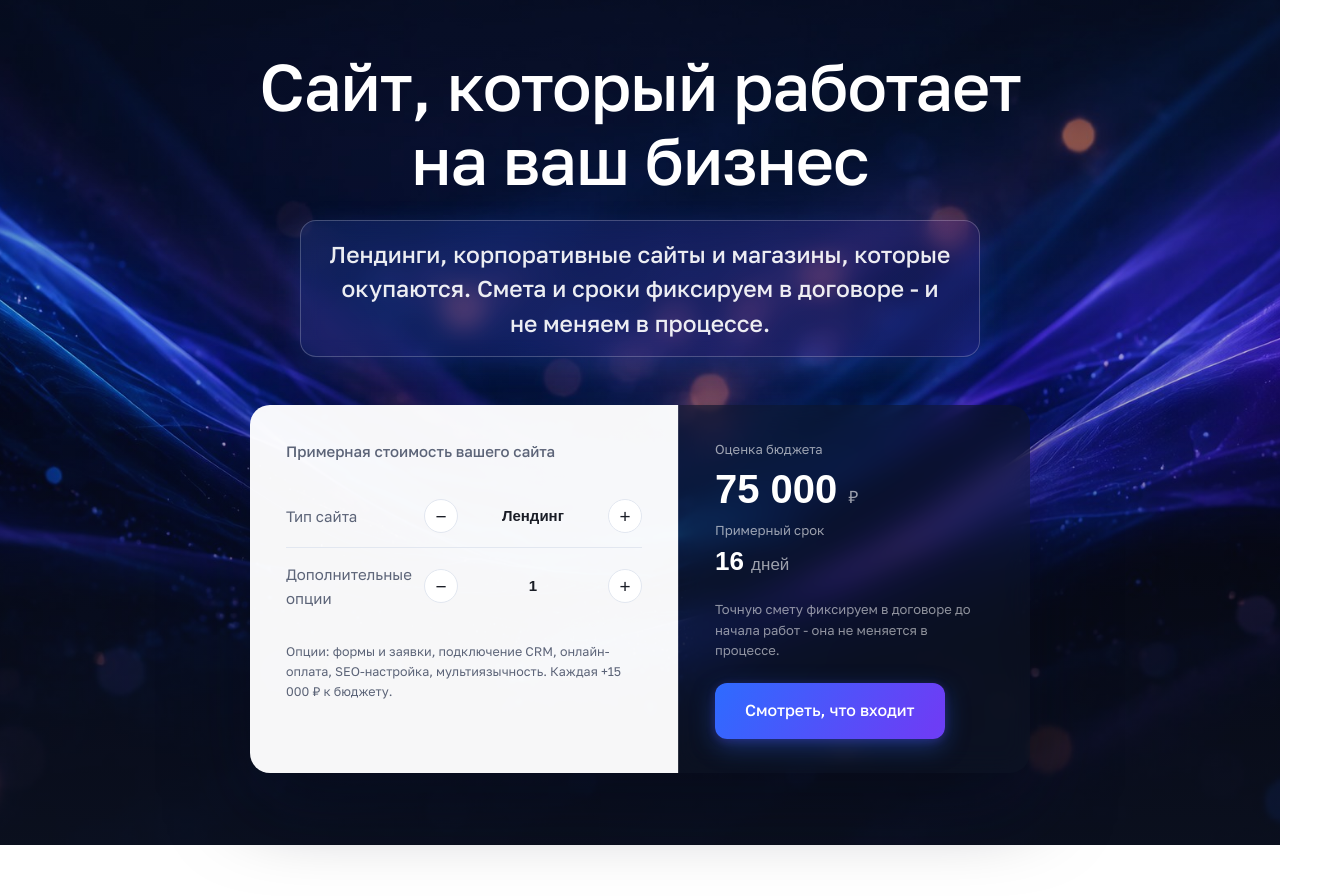
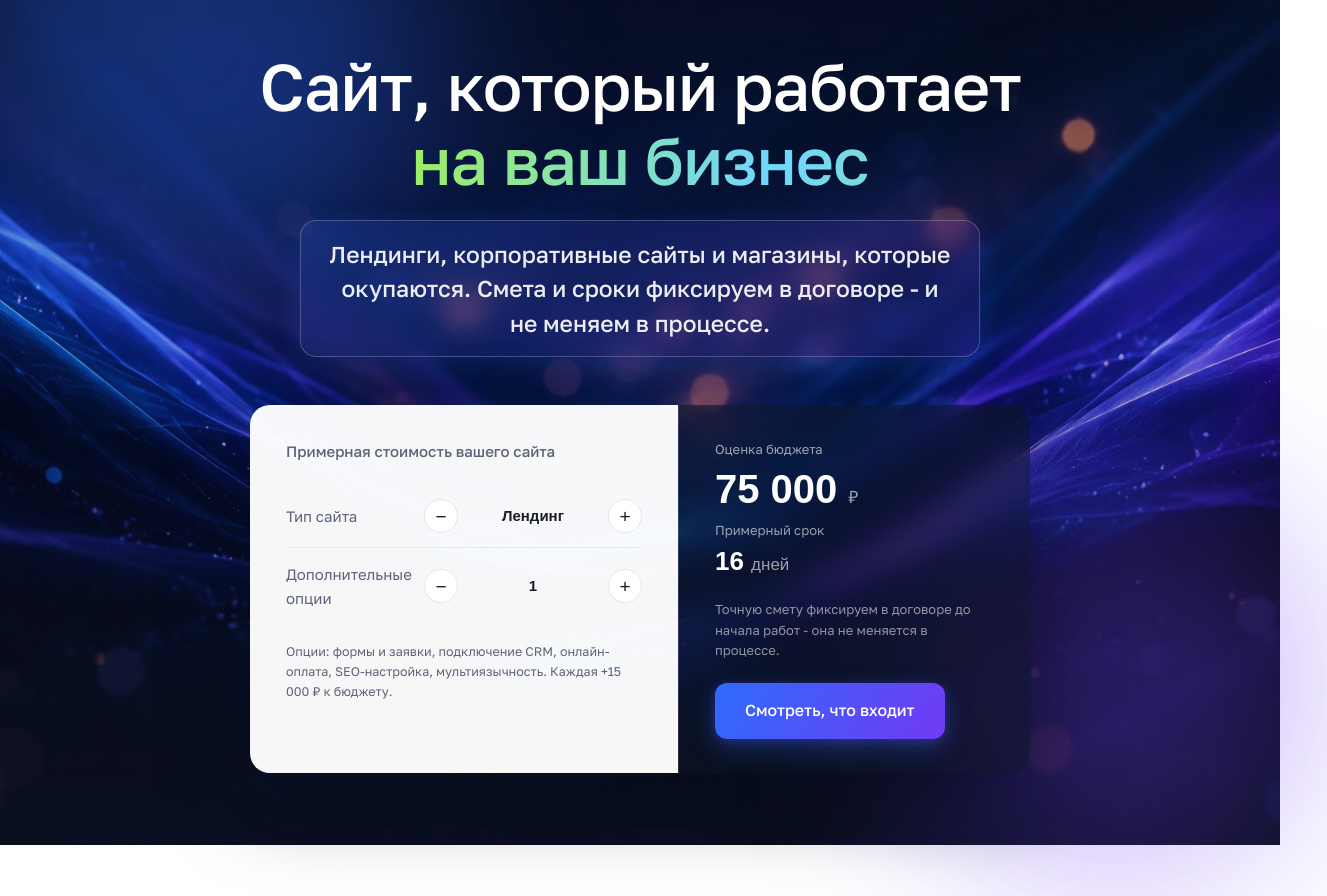
Before and after one commit to fedotov1963-ux/SiteCraft, a plain HTML site: page index.html in a window 1280 px wide. Shown: the part 100-996 px from the top of the page, 1327 px wide, since content can reach past the window. Drawn offline with Linux system fonts and the light colour scheme; a web font is replaced by a local one.

Commit message:
Hero: floating glow orbs, gradient headline text

```diff
--- a/css/style.css
+++ b/css/style.css
@@ -107,6 +107,42 @@ header.scrolled {
   font-size: clamp(34px, 6vw, 66px); font-weight: 500;
   letter-spacing: -.015em; line-height: 1.12;
   max-width: 900px; margin: 0 auto 22px;
+}
+/* Вторая строка заголовка - переливающийся градиент */
+.grad-text {
+  background: linear-gradient(110deg, #A8F53A 0%, #6FD6FF 50%, #A8F53A 100%);
+  background-size: 200% 100%;
+  -webkit-background-clip: text; background-clip: text;
+  color: transparent;
+  animation: gradflow 6s ease-in-out infinite;
+}
+@keyframes gradflow {
+  0%, 100% { background-position: 0% 0; }
+  50% { background-position: 100% 0; }
+}
+
+/* Свечения, плывущие за контентом hero */
+.orb {
+  position: absolute; border-radius: 50%;
+  filter: blur(90px); pointer-events: none;
+}
+.orb-1 {
+  width: 480px; height: 480px; top: -140px; left: -120px;
+  background: rgba(46,107,255,.38);
+  animation: drift1 14s ease-in-out infinite;
+}
+.orb-2 {
+  width: 420px; height: 420px; bottom: -80px; right: -100px;
+  background: rgba(109,61,245,.32);
+  animation: drift2 18s ease-in-out infinite;
+}
+@keyframes drift1 {
+  0%, 100% { transform: translate(0, 0); }
+  50% { transform: translate(70px, 50px); }
+}
+@keyframes drift2 {
+  0%, 100% { transform: translate(0, 0); }
+  50% { transform: translate(-60px, -40px); }
 }
 .hero .sub {
   display: inline-block;
--- a/index.html
+++ b/index.html
@@ -12,7 +12,7 @@
 <link rel="preconnect" href="https://fonts.googleapis.com">
 <link rel="preconnect" href="https://fonts.gstatic.com" crossorigin>
 <link href="https://fonts.googleapis.com/css2?family=Golos+Text:wght@400;500;700&family=Unbounded:wght@500;600&display=swap" rel="stylesheet">
-<link rel="stylesheet" href="css/style.css?v=2">
+<link rel="stylesheet" href="css/style.css?v=3">
 </head>
 <body>
 
@@ -48,8 +48,10 @@
 <!-- Hero -->
 <section class="hero" id="top" style="padding:0;">
   <div class="hero-bg" role="img" aria-label="Абстрактный тёмный фон со световыми линиями"></div>
+  <div class="orb orb-1" aria-hidden="true"></div>
+  <div class="orb orb-2" aria-hidden="true"></div>
   <div class="hero-top">
-    <h1>Сайт, который работает<br>на ваш бизнес</h1>
+    <h1>Сайт, который работает<br><span class="grad-text">на ваш бизнес</span></h1>
     <p class="sub">Лендинги, корпоративные сайты и магазины, которые окупаются. Смета и сроки фиксируем в договоре - и не меняем в процессе.</p>
   </div>
   <div class="calc-wrap">
```
